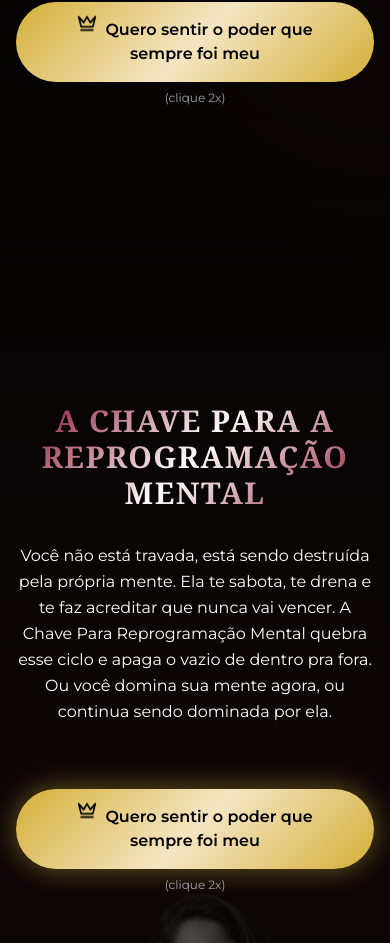
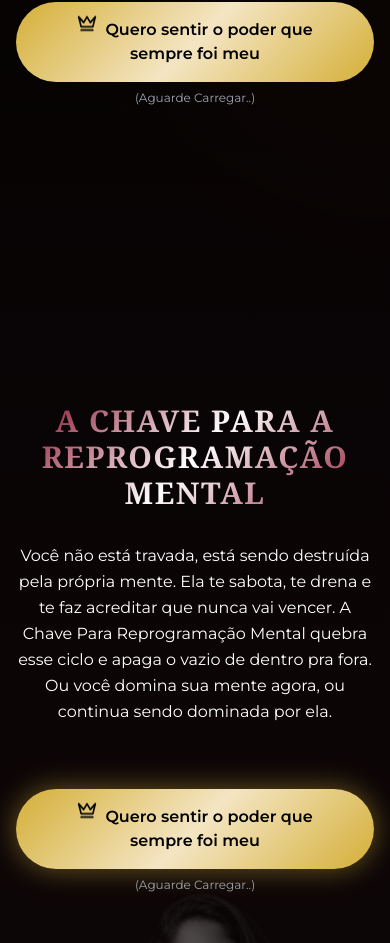
Before and after one commit to ocodigodamulherinabalavel1618-glitch/ometododamulherinabalavel, a React (Vite) app: page / in a window 390 px wide. Shown: the part 625-1568 px from the top of the page. Built offline with nearby package versions, Linux system fonts and the light colour scheme.

Commit message:
Update App.tsx

```diff
--- a/src/App.tsx
+++ b/src/App.tsx
@@ -132,7 +132,7 @@ function App() {
                 <Crown className="inline-block w-5 h-5 mr-2 -mt-1 animate-float" />
                 Quero sentir o poder que sempre foi meu
               </button>
-              <p className="text-gray-400 text-xs mt-2">(clique 2x)</p>
+              <p className="text-gray-400 text-xs mt-2">(Aguarde Carregar..)</p>
             </div>
           </div>
 
@@ -166,7 +166,7 @@ function App() {
                 <Crown className="inline-block w-5 h-5 mr-2 -mt-1 animate-float" />
                 Quero sentir o poder que sempre foi meu
               </button>
-              <p className="text-gray-400 text-xs mt-2">(clique 2x)</p>
+              <p className="text-gray-400 text-xs mt-2">(Aguarde Carregar..)</p>
             </div>
           </div>
         </FadeInSection>
@@ -221,7 +221,7 @@ function App() {
                 <Crown className="inline-block w-5 h-5 mr-2 -mt-1 animate-float" />
                 Quero sentir o poder que sempre foi meu
               </button>
-              <p className="text-gray-400 text-xs mt-2">(clique 2x)</p>
+              <p className="text-gray-400 text-xs mt-2">(Aguarde Carregar..)</p>
             </div>
           </div>
         </FadeInSection>
@@ -265,20 +265,7 @@ function App() {
             <div>
               <img src={bonusImage} className="w-7/12 h-auto mx-auto" />
             </div>
-            <div className="text-center space-y-2">
-              <p className="text-lg text-gray-400">De <span className="line-through">R$19,90</span> por <span className="animate-pulse">R$00,00</span></p>
-            </div>
-            <div className="text-center pt-8">
-              <button
-                onClick={handleCTA}
-                className="group relative px-8 md:px-10 py-4 md:py-5 text-black font-semibold text-base md:text-lg rounded-full hover:shadow-2xl transition-all duration-300 hover:scale-105 animate-pulse-glow"
-                style={{ background: 'linear-gradient(135deg, #d4af37 0%, #f4e5c3 50%, #d4af37 100%)' }}
-              >
-                <Crown className="inline-block w-5 h-5 mr-2 -mt-1 animate-float" />
-                Quero sentir o poder que sempre foi meu
-              </button>
-              <p className="text-gray-400 text-xs mt-2">(clique 2x)</p>
-            </div>
+<p className="text-gray-400 text-xs mt-2">(Aguarde Carregar..)</p>
           </div>
         </FadeInSection>
 
@@ -331,7 +318,7 @@ function App() {
               <Crown className="inline-block w-5 h-5 mr-2 -mt-1 animate-float" />
               Quero sentir o poder que sempre foi meu
             </button>
-            <p className="text-gray-400 text-xs mt-2">(clique 2x)</p>
+            <p className="text-gray-400 text-xs mt-2">(Aguarde Carregar..)</p>
           </div>
         </FadeInSection>
 
```
